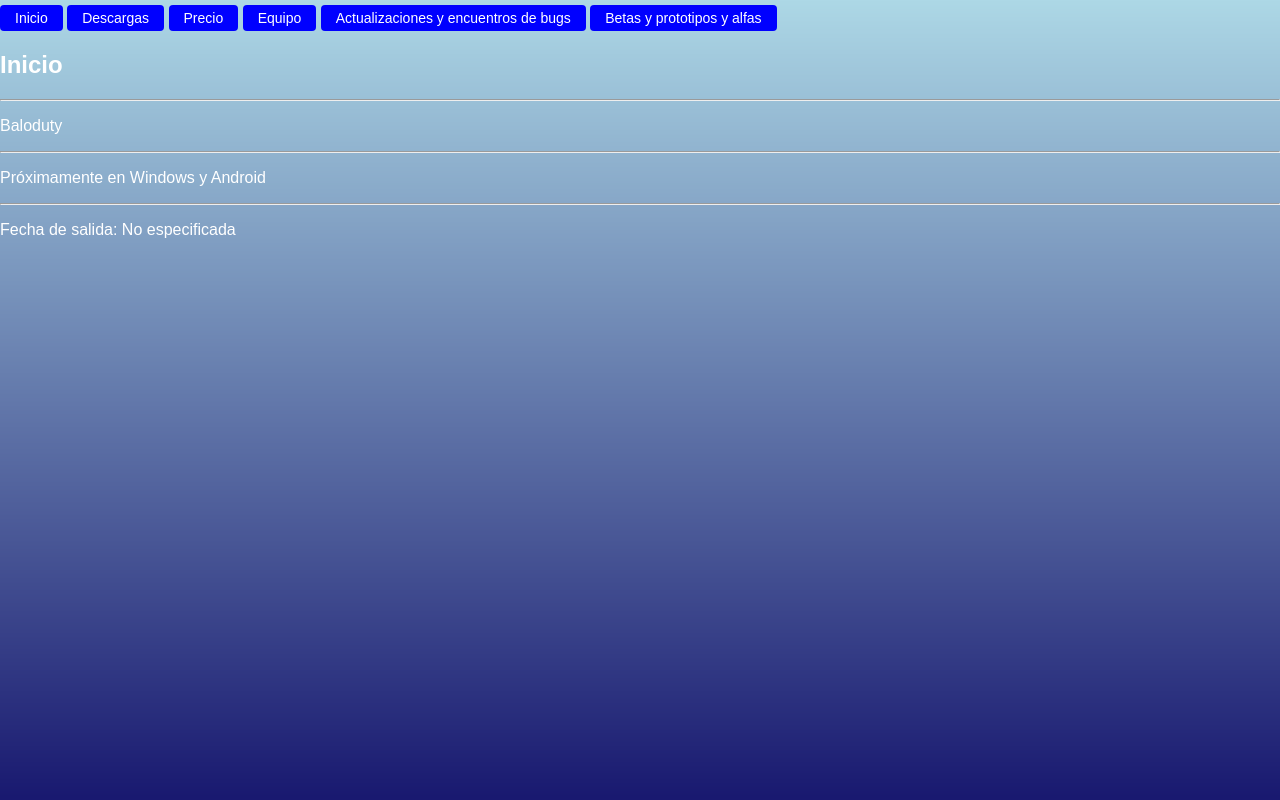
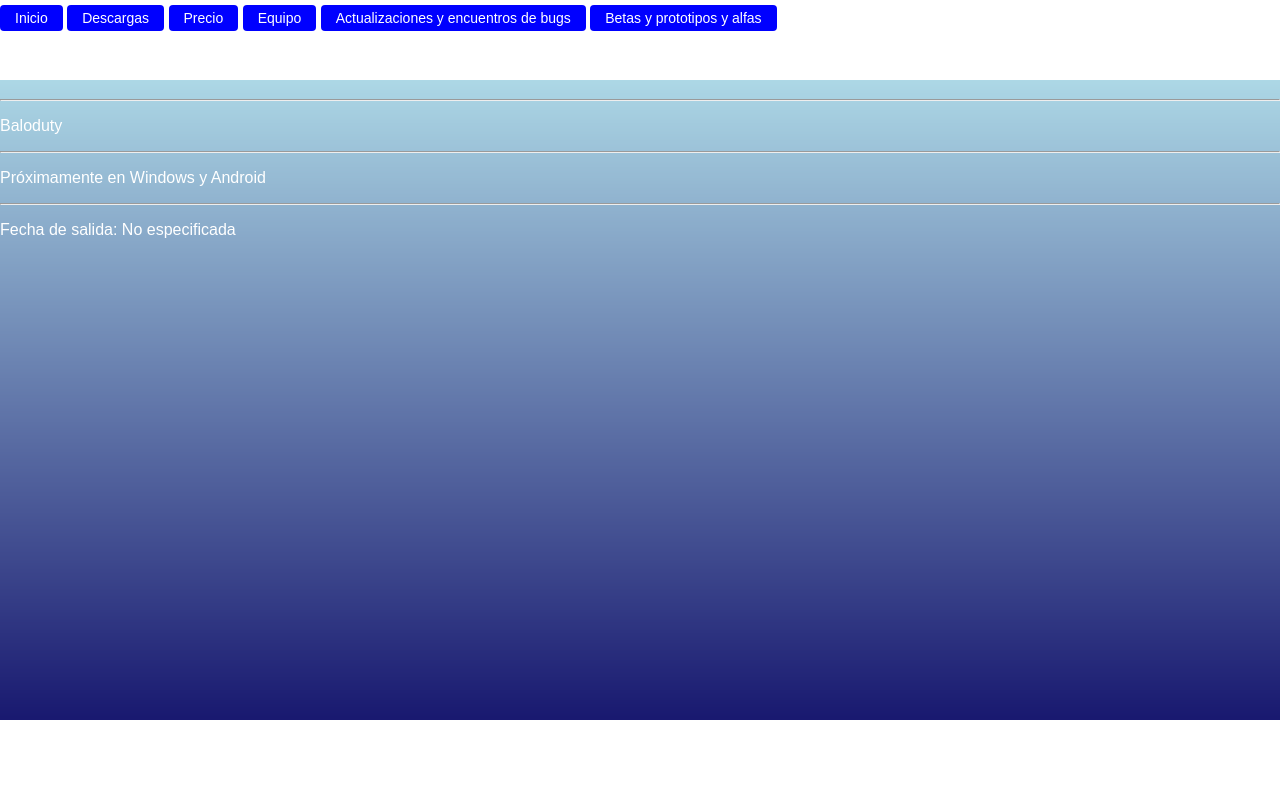
Before and after one commit to nicojuegacr716/baloduty, a PHP site: page / in a window 1280 px wide. Run offline with PHP 8.4, Linux system fonts and the light colour scheme.

Commit message:
Intento otravez de arreglo de fondo

```diff
--- a/style.css
+++ b/style.css
@@ -4,7 +4,7 @@ body {
     font-family: sans-serif;
     background: url(images/fondo.png) no-repeat center center fixed;
     /* Utilizamos la imagen de fondo y la centramos */
-    background-size: cover; /* Escalar la imagen de fondo para cubrir todo el cuerpo */
+    background-size: contain; /* Escalar la imagen de fondo para contener todo el cuerpo */
     height: 100vh; /* Establecer la altura del body al 100% del viewport height */
 }
 
```
